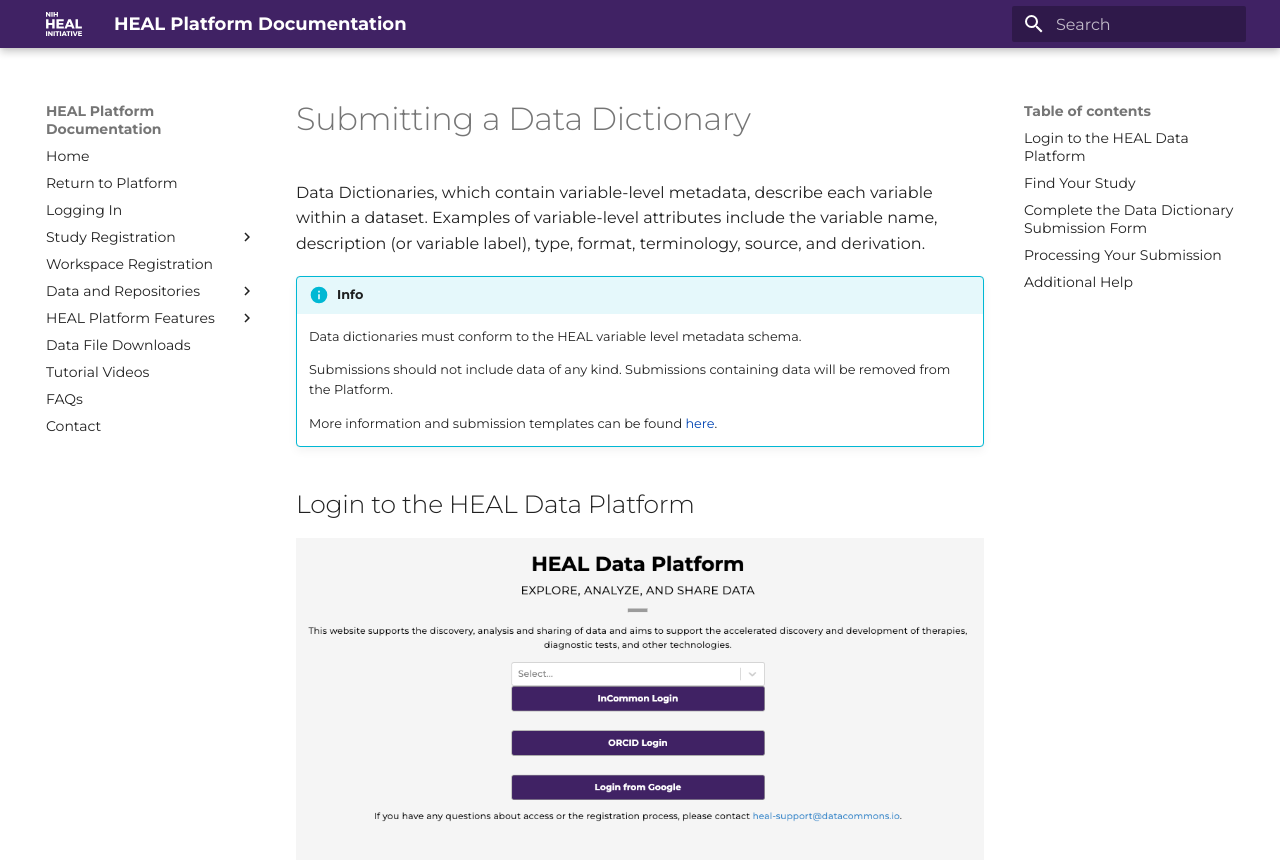
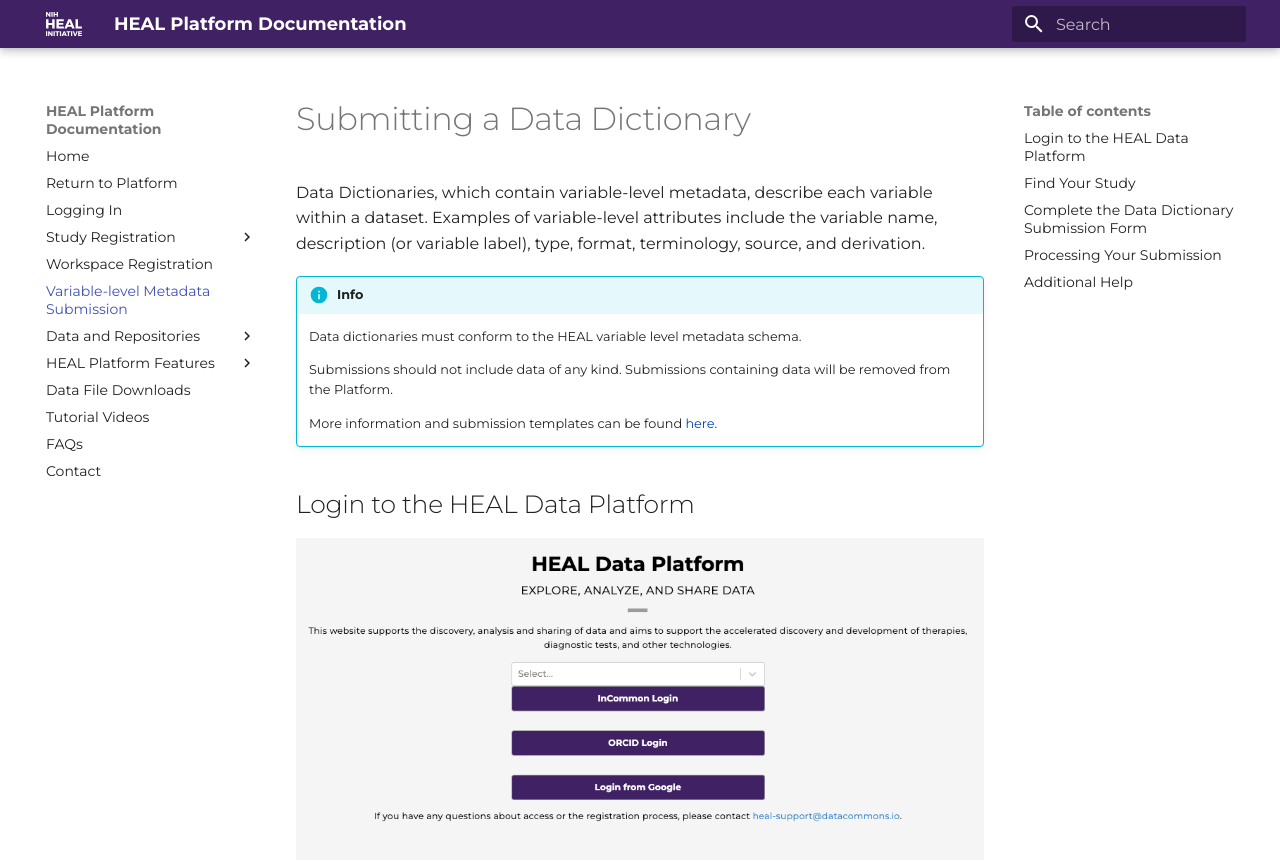
Before and after one commit to HEAL/platform-documentation, an MkDocs documentation site: the page built from docs/vlmd_submission.md, in a window 1280 px wide and 900 px high. Shown: the top 861 px of the window. Built offline with MkDocs 1.6.1 and Material for MkDocs 9.7.7, drawn with Linux system fonts in a browser that asks for light colours.

Commit message:
Update mkdocs.yaml

```diff
--- a/mkdocs.yaml
+++ b/mkdocs.yaml
@@ -11,6 +11,7 @@
     - study-registration/requesting-access.md
     - study-registration/registering-your-study.md
   - Workspace Registration: heal_workspace_registration.md
+  - Variable-level Metadata Submission: vlmd_submission.md
   - Data and Repositories:
     - Types of Hosted Data: hosted_data_types.md
     - Data Management and Repositories: data_mgmt_and_repos.md
```
